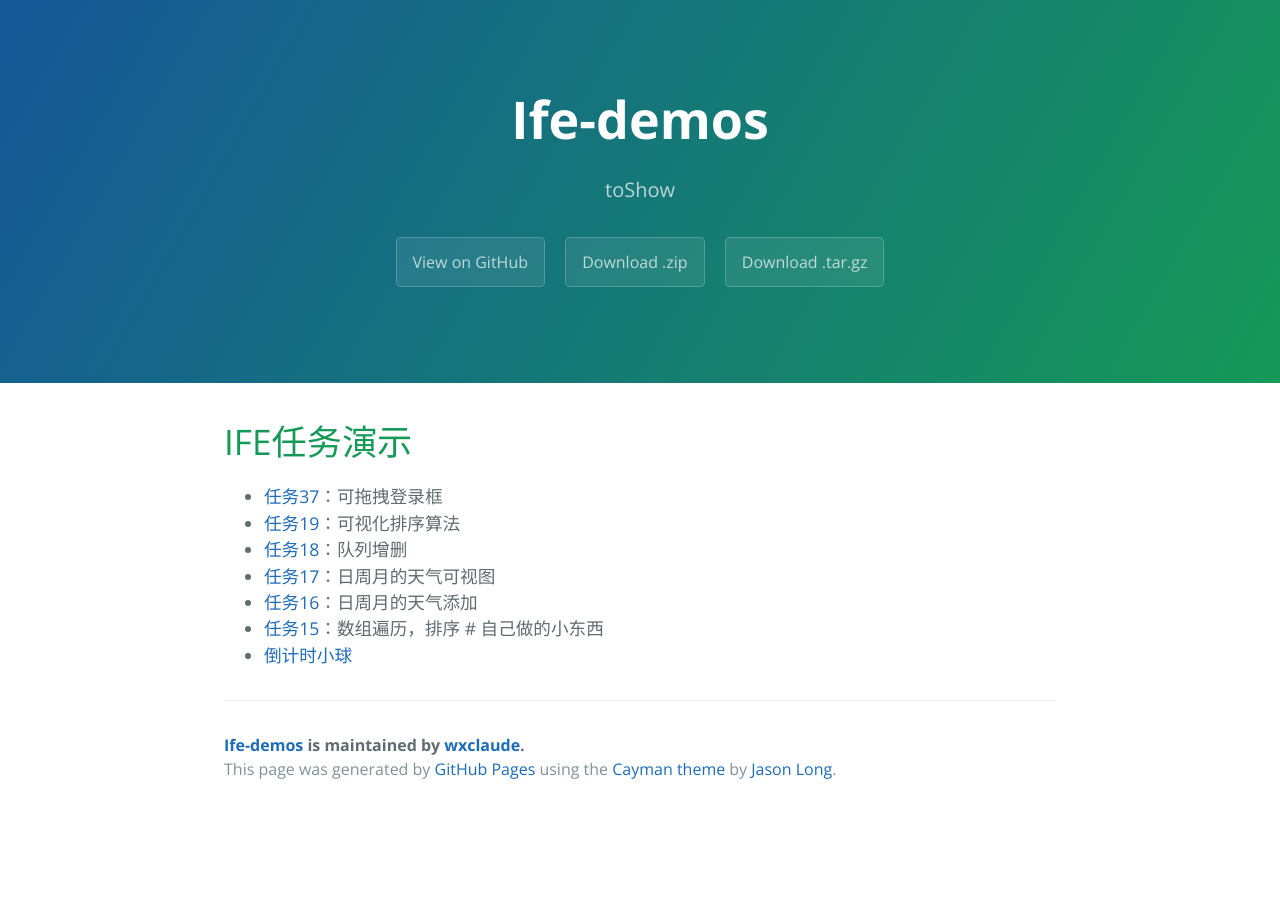
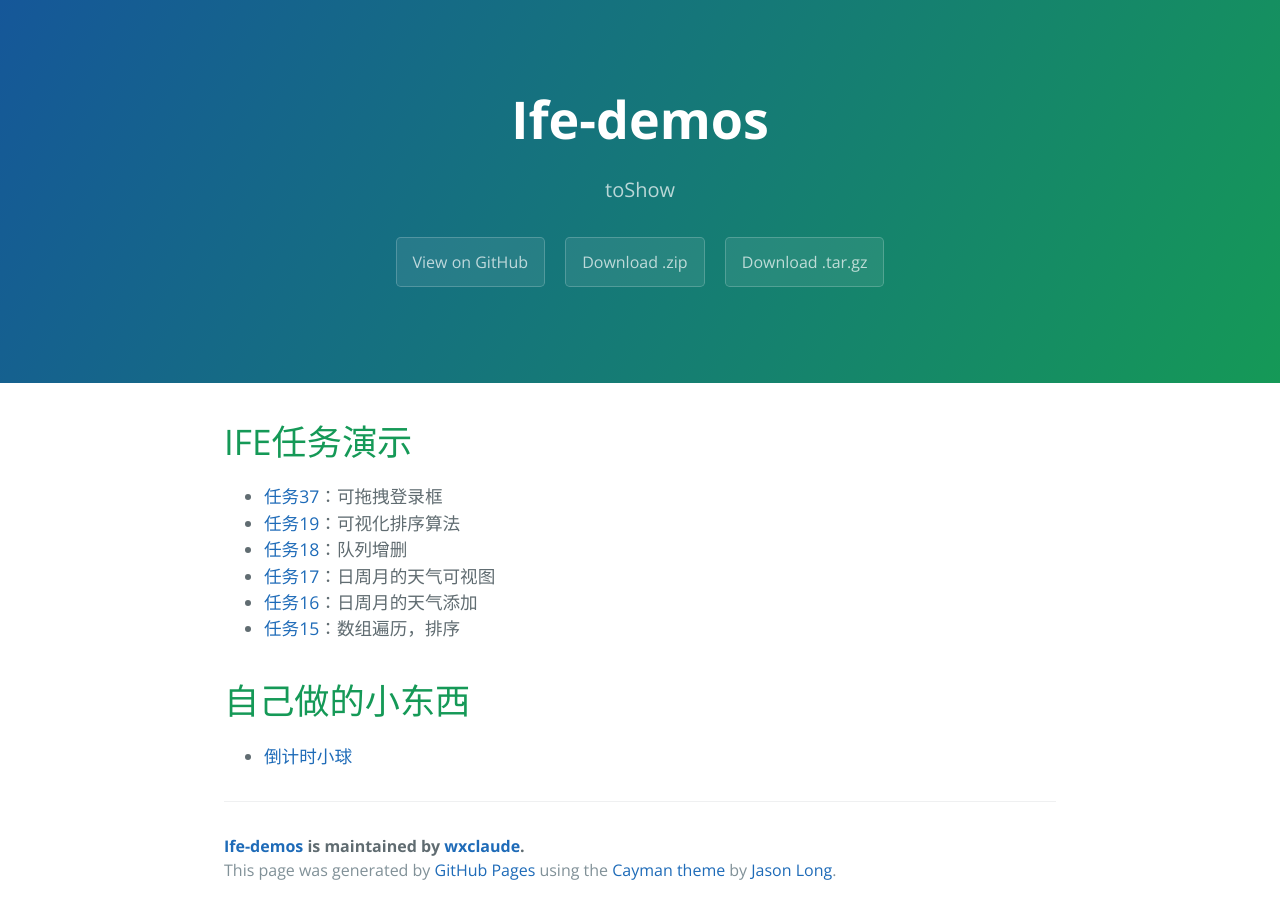
Before and after one commit to wxclaude/IFE-Demos, a plain HTML site: page index.html in a window 1280 px wide. Before the commit the page ends 813 px from the top, so only its background shows below. Drawn offline with nearby package versions, Linux system fonts and the light colour scheme.

```diff
--- a/index.html
+++ b/index.html
@@ -34,8 +34,13 @@
 <li>
 <a href="http://www.allensjourney.com/DeployDemo/task16/task16.html">任务16</a>：日周月的天气添加</li>
 <li>
-<a href="http://www.allensjourney.com/DeployDemo/task15/task15.html">任务15</a>：数组遍历，排序
-# 自己做的小东西</li>
+<a href="http://www.allensjourney.com/DeployDemo/task15/task15.html">任务15</a>：数组遍历，排序</li>
+</ul>
+
+<h1>
+<a id="自己做的小东西" class="anchor" href="#%E8%87%AA%E5%B7%B1%E5%81%9A%E7%9A%84%E5%B0%8F%E4%B8%9C%E8%A5%BF" aria-hidden="true"><span aria-hidden="true" class="octicon octicon-link"></span></a>自己做的小东西</h1>
+
+<ul>
 <li><a href="http://www.allensjourney.com/theBalls/balls.html">倒计时小球</a></li>
 </ul>
 
--- a/params.json
+++ b/params.json
@@ -1,6 +1,6 @@
 {
   "name": "Ife-demos",
   "tagline": "toShow",
-  "body": "# IFE任务演示\r\n* [任务37](http://www.allensjourney.com/DeployDemo/task37/task37.html)：可拖拽登录框\r\n* [任务19](http://www.allensjourney.com/DeployDemo/task19/task19.html)：可视化排序算法\r\n* [任务18](http://www.allensjourney.com/DeployDemo/task18/task18.html)：队列增删\r\n* [任务17](http://www.allensjourney.com/DeployDemo/task17/task17.html)：日周月的天气可视图\r\n* [任务16](http://www.allensjourney.com/DeployDemo/task16/task16.html)：日周月的天气添加\r\n* [任务15](http://www.allensjourney.com/DeployDemo/task15/task15.html)：数组遍历，排序\r\n# 自己做的小东西\r\n* [倒计时小球](http://www.allensjourney.com/theBalls/balls.html)",
+  "body": "# IFE任务演示\r\n* [任务37](http://www.allensjourney.com/DeployDemo/task37/task37.html)：可拖拽登录框\r\n* [任务19](http://www.allensjourney.com/DeployDemo/task19/task19.html)：可视化排序算法\r\n* [任务18](http://www.allensjourney.com/DeployDemo/task18/task18.html)：队列增删\r\n* [任务17](http://www.allensjourney.com/DeployDemo/task17/task17.html)：日周月的天气可视图\r\n* [任务16](http://www.allensjourney.com/DeployDemo/task16/task16.html)：日周月的天气添加\r\n* [任务15](http://www.allensjourney.com/DeployDemo/task15/task15.html)：数组遍历，排序\r\n\r\n# 自己做的小东西\r\n* [倒计时小球](http://www.allensjourney.com/theBalls/balls.html)",
   "note": "Don't delete this file! It's used internally to help with page regeneration."
 }
```
